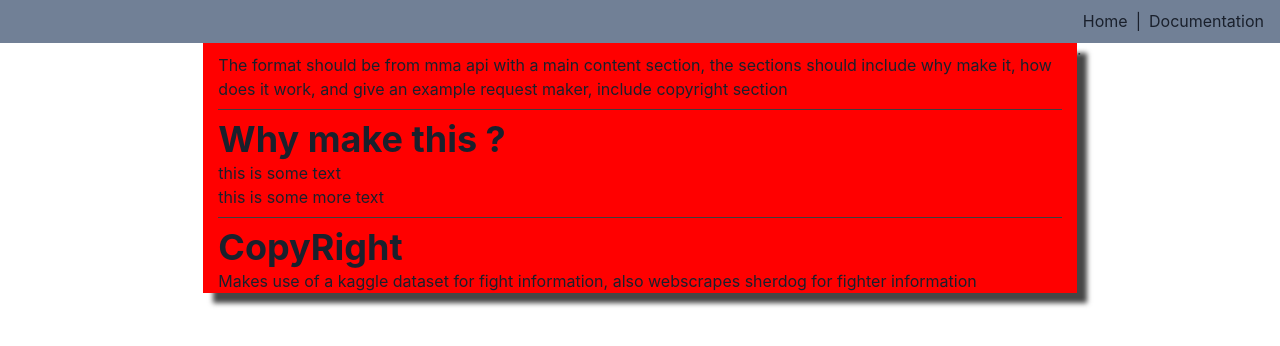
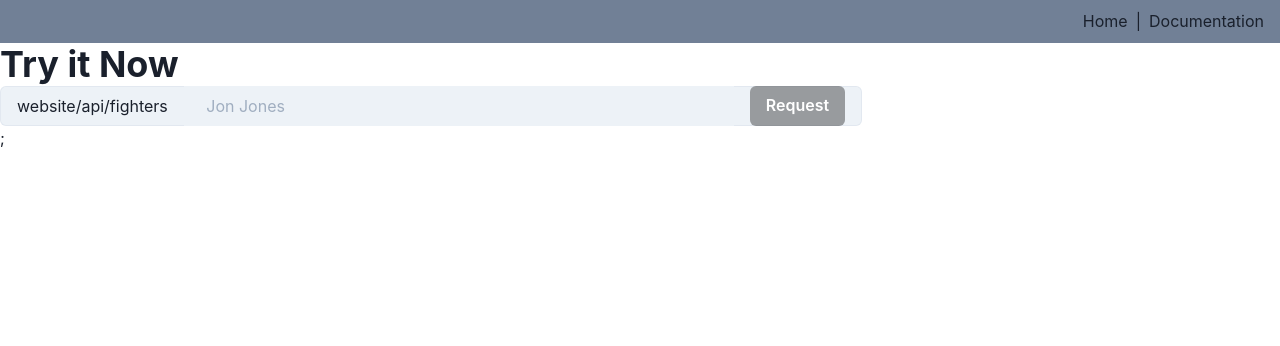
Before and after one commit to Euro28/ufc-fighters-api, a Next.js app: page / in a window 1280 px wide. Shown: the top 346 px of the page. Built offline with nearby package versions, Linux system fonts and the light colour scheme.

Commit message:
request maker

```diff
--- a/components/requestMaker.js
+++ b/components/requestMaker.js
@@ -4,22 +4,48 @@ import {
   InputGroup,
   InputLeftAddon,
   InputRightAddon,
+  Button,
 } from "@chakra-ui/react";
-import styles from "../styles/styles.js";
+import { useState } from "react";
 
 export default function RequestMaker() {
+  const [query, setQuery] = useState("");
+  const [queryResult, setQueryResult] = useState();
+
+  const requestFighter = async (e, name) => {
+    e.preventDefault();
+
+    const fighterData = await fetch(`/api/fighters/${name}`);
+    let data = await fighterData.json();
+    data.fights = data.fights.slice(0, 3);
+
+    setQueryResult(data);
+  };
+
   return (
     <div>
       <Heading as="h3"> Try it Now</Heading>
-      <InputGroup>
-        <InputLeftAddon>website/api/fighters</InputLeftAddon>
-        <Input placeholder=" Jon Jones" variant="filled" maxWidth="550" />
-        <InputRightAddon>
-          <button>request button</button>
-        </InputRightAddon>
-      </InputGroup>
-      <div style={styles.well}>
-        <pre style={styles.scrollable}>{JSON.stringify(styles.well)}</pre>
+      <form onSubmit={(e) => requestFighter(e, query)}>
+        <InputGroup>
+          <InputLeftAddon>website/api/fighters</InputLeftAddon>
+          <Input
+            placeholder=" Jon Jones"
+            variant="filled"
+            maxWidth="550"
+            value={query}
+            onChange={(e) => setQuery(e.target.value)}
+          />
+          <InputRightAddon>
+            <Button variant="solid" colorScheme="blackAlpha" type="submit">
+              Request
+            </Button>
+          </InputRightAddon>
+        </InputGroup>
+      </form>
+      <div>
+        <pre style={{ maxHeight: "340px", overflowY: "scroll" }}>
+          {JSON.stringify(queryResult, null, 2)}
+        </pre>
       </div>
     </div>
   );
--- a/pages/_app.js
+++ b/pages/_app.js
@@ -1,6 +1,7 @@
 import "../styles/globals.css";
 import Head from "next/head";
 import { ChakraProvider } from "@chakra-ui/react";
+import Navbar from '../components/navbar'
 
 function MyApp({ Component, pageProps }) {
   return (
@@ -9,6 +10,7 @@ function MyApp({ Component, pageProps }) {
         <title>MMA API</title>
       </Head>
       <ChakraProvider>
+        <Navbar/>
         <Component {...pageProps} />;
       </ChakraProvider>
     </>
--- a/pages/index.js
+++ b/pages/index.js
@@ -1,110 +1,15 @@
 import { Heading } from "@chakra-ui/react";
 import styles from "../styles/styles.js";
 import RequestMaker from "../components/requestMaker";
-import Navbar from "../components/navbar.js";
 
 export default function Home() {
   return (
-    //<div>
-    //<div style={styles.centerRow}>
-    //<div style={styles.jumbotron}>
-    //<Heading as="h1" color="whiteAlpha.900">
-    //MMA API
-    //</Heading>
-    //</div>
-    //</div>
     <>
-      <body>
+      <div>
         <div>
-          <Navbar />
-          <div
-            style={{
-              display: "block",
-              marginRight: "-15px",
-              marginLeft: "-15px",
-              boxSizing: "border-box",
-            }}
-          >
-            <div
-              style={{
-                width: "16.66666667%",
-                float: "left",
-                position: "relative",
-                minHeight: "1px",
-                paddingRight: "15px",
-                paddingLeft: "15px",
-                boxSizing: "border-box",
-                display: "block",
-              }}
-            ></div>
-            <div
-              style={{
-                backgroundColor: "red",
-                boxShadow: "10px 10px 5px rgb(70 70 70)",
-                width: "66.666667%",
-                float: "left",
-                position: "relative",
-                minHeight: "1px",
-                paddingRight: "15px",
-                paddingLeft: "15px",
-                display: "block",
-                boxSizing: "border-box",
-              }}
-            >
-              <div style={{ paddingTop: "10px" }}>
-                <p>
-                  The format should be from mma api with a main content section,
-                  the sections should include why make it, how does it work, and
-                  give an example request maker, include copyright section
-                </p>
-              </div>
-              <hr
-                style={{
-                  marginTop: "23px",
-                  marginBottom: "20px",
-                  height: "1px",
-                  backgroundColor: "#3f3f3f",
-                  border: 0,
-                  boxSizing: "content-box",
-                  display: "block",
-                  marginBlockStart: "0.5em",
-                  marginBlockEnd: "0.5em",
-                  marginInlineStart: "auto",
-                  marginInlineEnd: "auto",
-                  //borderTop: "1px solid #eee",
-                }}
-              />
-              <div>
-                <Heading as="h3"> Why make this ?</Heading>
-                <p> this is some text</p>
-                <p> this is some more text</p>
-              </div>
-              <hr
-                style={{
-                  marginTop: "23px",
-                  marginBottom: "20px",
-                  height: "1px",
-                  backgroundColor: "#3f3f3f",
-                  border: 0,
-                  boxSizing: "content-box",
-                  display: "block",
-                  marginBlockStart: "0.5em",
-                  marginBlockEnd: "0.5em",
-                  marginInlineStart: "auto",
-                  marginInlineEnd: "auto",
-                  //borderTop: "1px solid #eee",
-                }}
-              />
-              <div>
-                <Heading as="h3"> CopyRight</Heading>
-                <p> Makes use of a kaggle dataset for fight information,
-                also webscrapes sherdog for fighter information</p>
-              </div>
-            </div>
-          </div>
+          <RequestMaker/>
         </div>
-      </body>
+      </div>
     </>
-    //</div>
   );
 }
```
